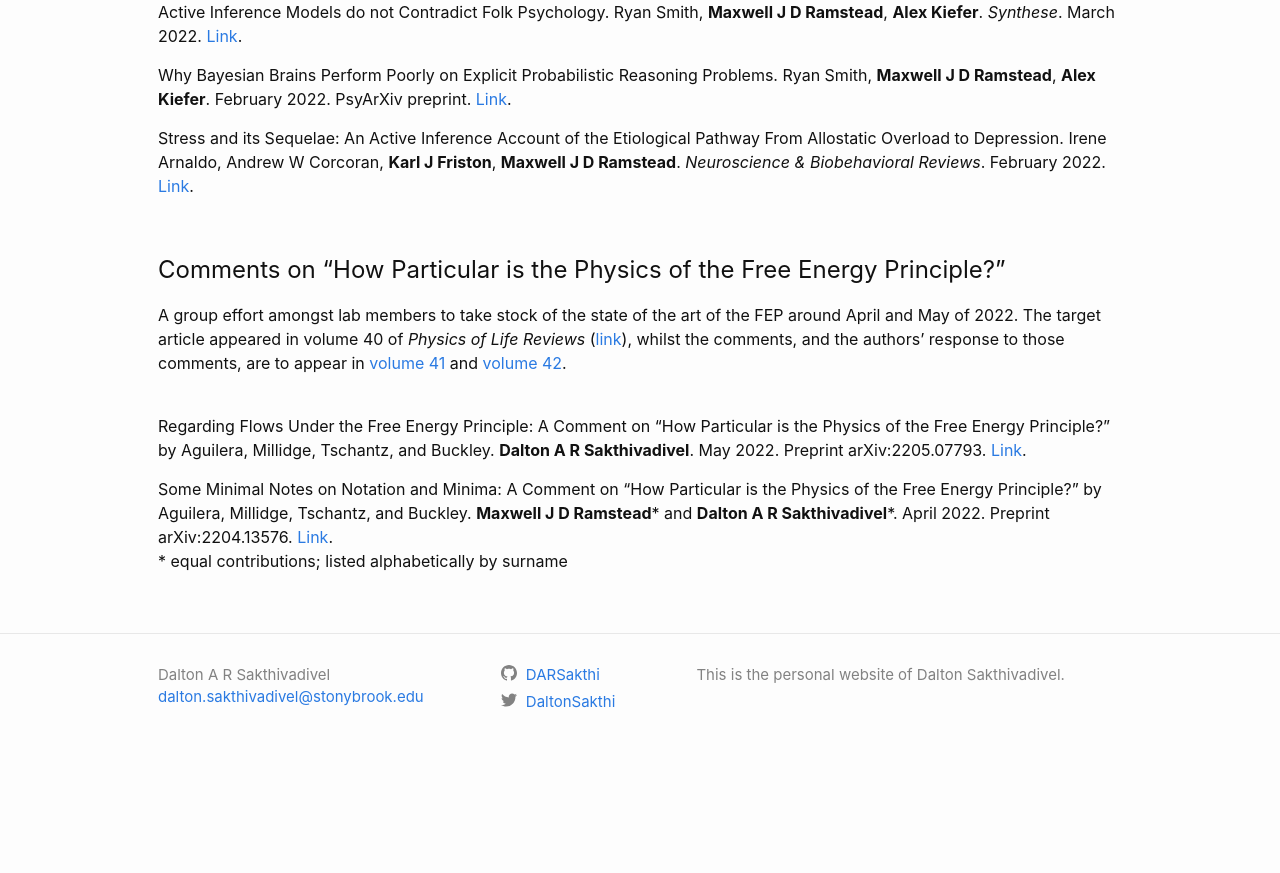
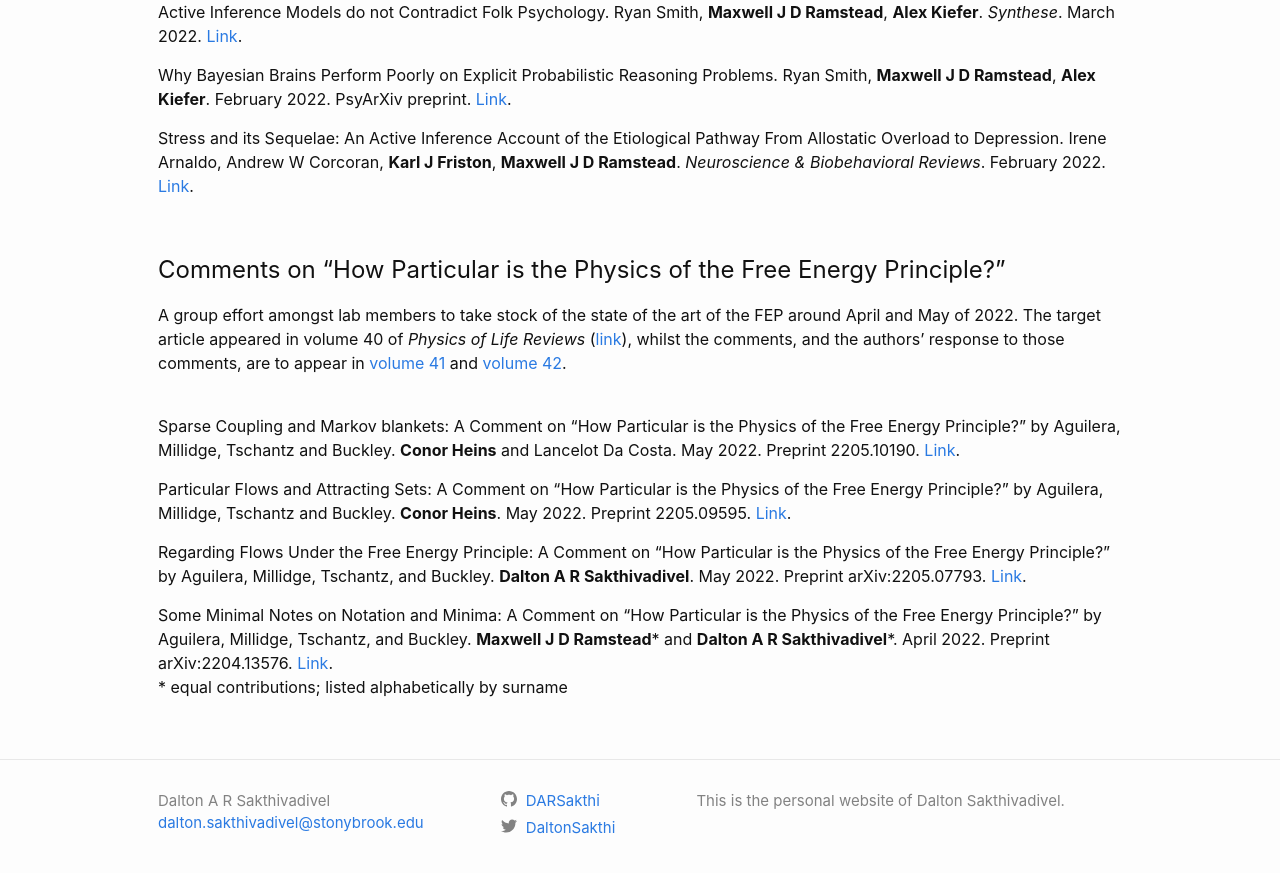
Before and after one commit to DARSakthi/DARSakthi.github.io, a Jekyll site: the page built from verses-lab.markdown, in a window 1280 px wide and 900 px high, scrolled down 2445 px. Shown: the top 873 px of the window. Built offline with Jekyll 4.4.1, drawn with Linux system fonts in a browser that asks for light colours; before the commit the page ends 3219 px from its top, so only the background shows below that.

Commit message:
Added Conor's comments

```diff
--- a/verses-lab.markdown
+++ b/verses-lab.markdown
@@ -114,6 +114,10 @@ Stress and its Sequelae: An Active Inference Account of the Etiological Pathway
 A group effort amongst lab members to take stock of the state of the art of the FEP around April and May of 2022. The target article appeared in volume 40 of _Physics of Life Reviews_ ([link](https://www.sciencedirect.com/science/article/pii/S1571064521000749)), whilst the comments, and the authors' response to those comments, are to appear in [volume 41](https://www.sciencedirect.com/journal/physics-of-life-reviews/vol/41/suppl/C) and [volume 42](https://www.sciencedirect.com/journal/physics-of-life-reviews/vol/42/suppl/C).
 
 &nbsp;
+Sparse Coupling and Markov blankets: A Comment on "How Particular is the Physics of the Free Energy Principle?" by Aguilera, Millidge, Tschantz and Buckley. **Conor Heins** and Lancelot Da Costa. May 2022. Preprint 2205.10190. [Link](https://arxiv.org/abs/2205.10190).
+
+Particular Flows and Attracting Sets: A Comment on "How Particular is the Physics of the Free Energy Principle?" by Aguilera, Millidge, Tschantz and Buckley. **Conor Heins**. May 2022. Preprint 2205.09595. [Link](https://arxiv.org/abs/2205.09595).
+
 Regarding Flows Under the Free Energy Principle: A Comment on "How Particular is the Physics of the Free Energy Principle?" by Aguilera, Millidge, Tschantz, and Buckley. **Dalton A R Sakthivadivel**. May 2022. Preprint arXiv:2205.07793. [Link](https://arxiv.org/abs/2205.07793).
 
 Some Minimal Notes on Notation and Minima: A Comment on "How Particular is the Physics of the Free Energy Principle?" by Aguilera, Millidge, Tschantz, and Buckley. **Maxwell J D Ramstead**\* and **Dalton A R Sakthivadivel**\*. April 2022. Preprint arXiv:2204.13576. [Link](https://arxiv.org/abs/2204.13576).
```
